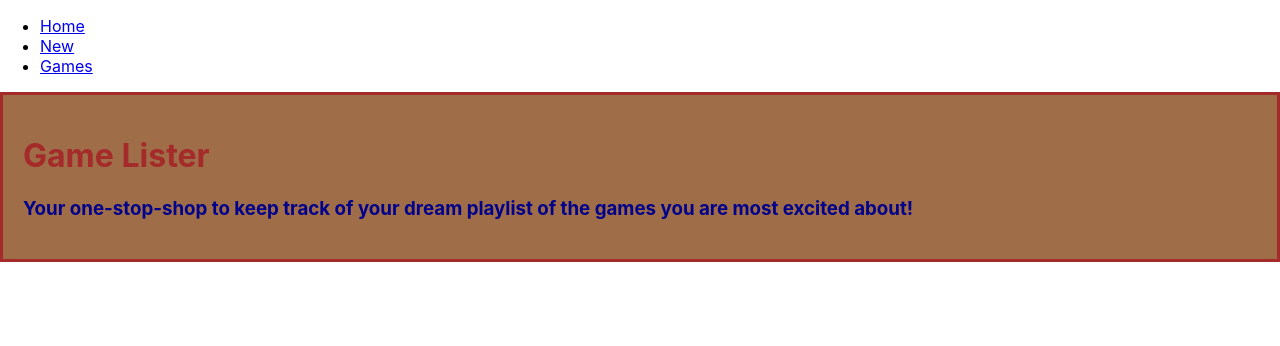
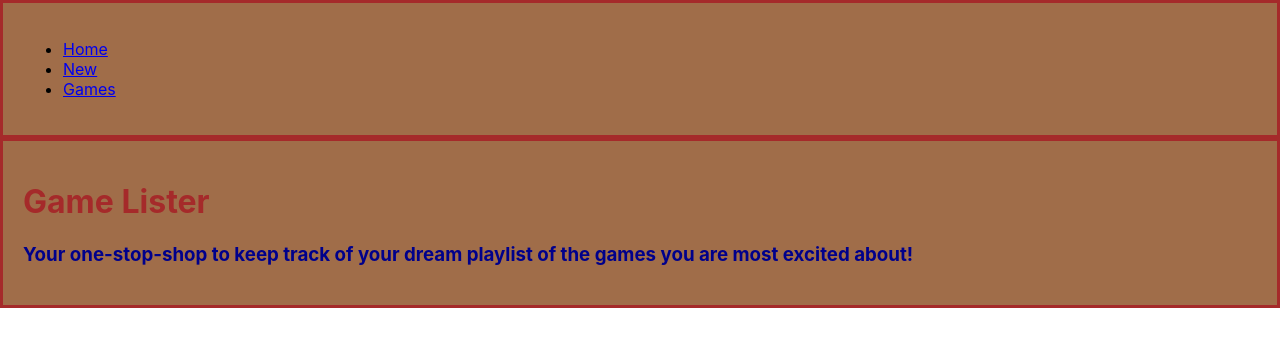
Before and after one commit to codifyamplify/phase-2-project, a React (Create React App) app in the folder game-lister/: page /home in a window 1280 px wide. Shown: the top 346 px of the page. Built offline with nearby package versions, Linux system fonts and the light colour scheme.

Commit message:
successfully moved AddNewGame component out of GamesList component. successfully reorganized state to allow form to continue working. added additional Route to=/new for the AddNewGame component.

```diff
--- a/game-lister/db.json
+++ b/game-lister/db.json
@@ -54,6 +54,11 @@
       "name": "S.T.A.L.K.E.R.",
       "imageURL": "https://images.igdb.com/igdb/image/upload/t_cover_big/co5pz7.png",
       "id": 10
+    },
+    {
+      "name": "Metro 2033",
+      "imageURL": "https://images.igdb.com/igdb/image/upload/t_cover_big/co1rd6.png",
+      "id": 11
     }
   ]
 }
--- a/game-lister/src/App.css
+++ b/game-lister/src/App.css
@@ -5,6 +5,13 @@
 }
 
 .block {
+  background-color:rgb(160, 109, 73);
+  border-style: solid;
+  border-color: brown;
+  padding: 20px;
+}
+
+.navBar {
   background-color:rgb(160, 109, 73);
   border-style: solid;
   border-color: brown;
--- a/game-lister/src/components/NavBar.js
+++ b/game-lister/src/components/NavBar.js
@@ -3,7 +3,7 @@ import { NavLink } from "react-router-dom"
 
 function NavBar(){
     return (
-        <nav>
+        <nav className="navBar">
             <ul>
                 <li><NavLink to="/home">Home</NavLink></li>
                 <li><NavLink to="/new">New</NavLink></li>
```
